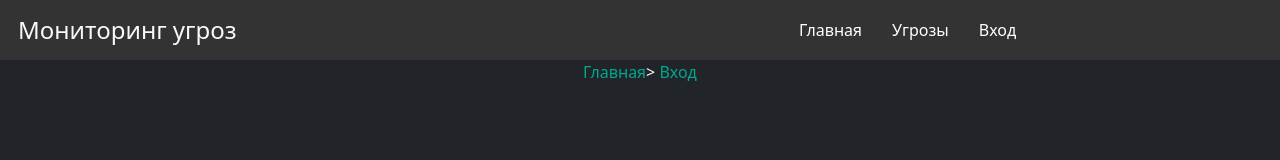
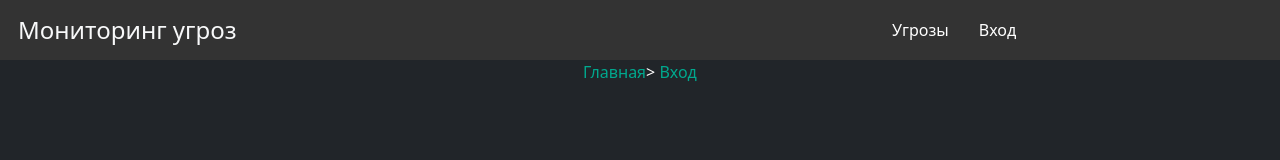
Before and after one commit to lexcf/rip_frontend, a React (Vite) app in the folder threats-app/: page /rip_frontend/login in a window 1280 px wide. Shown: the top 160 px of the page. Built offline with nearby package versions, Linux system fonts and the light colour scheme.

Commit message:
removed Main from navbar

```diff
--- a/threats-app/src/Navbar.tsx
+++ b/threats-app/src/Navbar.tsx
@@ -45,7 +45,6 @@ const Navbar = () => {
           <span></span>
       )}
 
-      <Link to="/" className="navbar-link">Главная</Link>
       <Link to="/threats" className="navbar-link">Угрозы</Link>
 
       {isAuthenticated ? (
```
